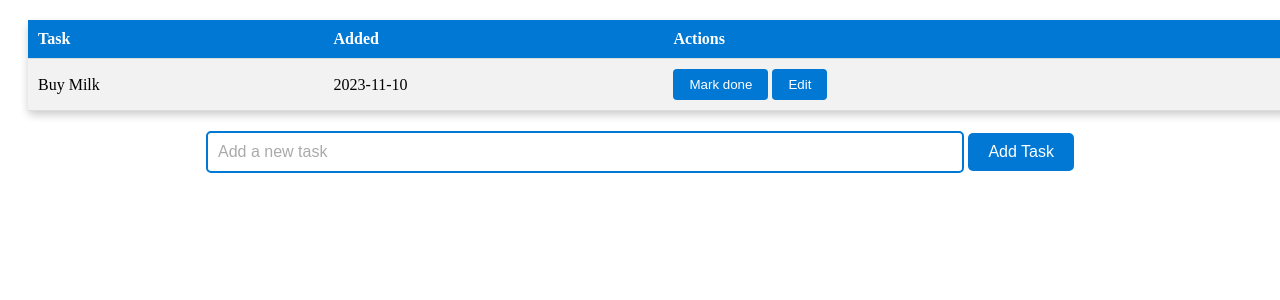
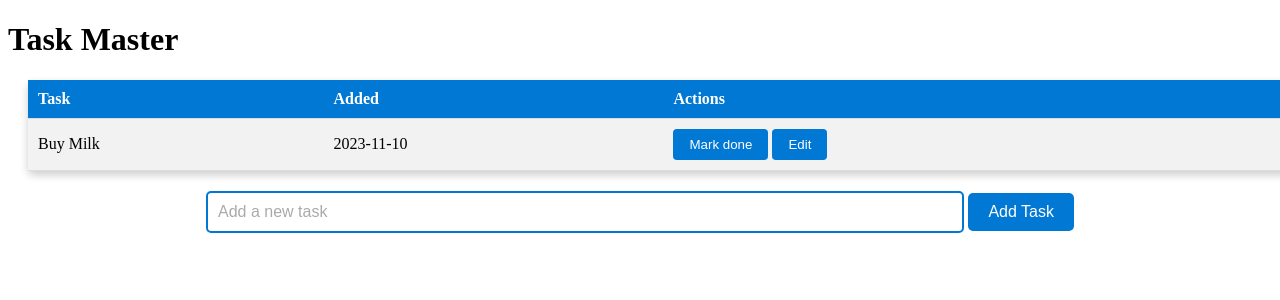
Before and after one commit to jeevjacobgeorge/to_do_list, a Flask app: page / in a window 1280 px wide. Shown: the top 300 px of the page. Run offline with Flask 3, Linux system fonts and the light colour scheme; data comes from the database, SQL or seed files in the repository.

Commit message:
Added heading

```diff
--- a/templates/index.html
+++ b/templates/index.html
@@ -4,6 +4,7 @@
 {% endblock %}
 
 {% block body %}
+<h1>Task Master</h1>
 <div class="table-container">
     {% if tasks|length < 1 %}
     <h3 class="task-form" style="color: #0078d4;">You have no tasks.Create one below</h3>
```
